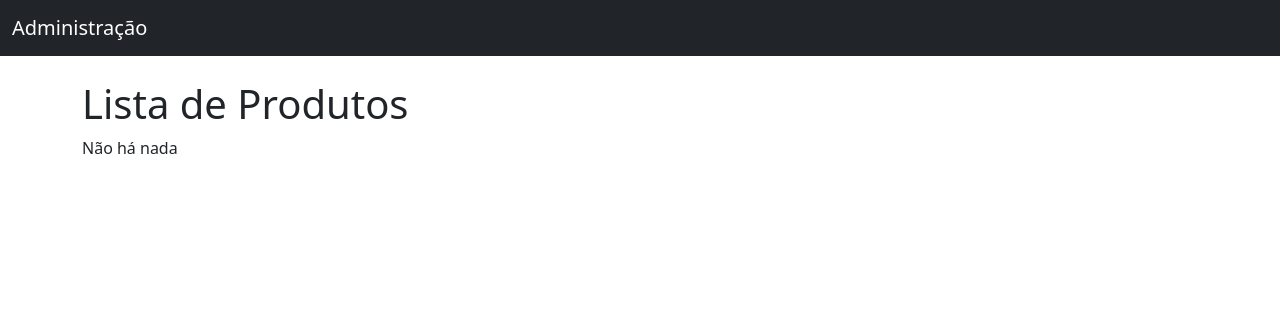
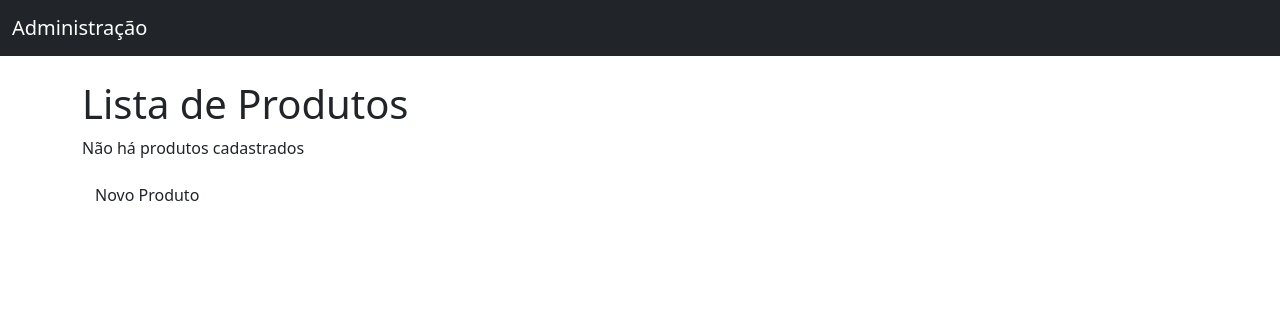
Before and after one commit to svGabreu/TrabalhoP2_BackEnd, a Django app: page / in a window 1280 px wide. Shown: the top 316 px of the page. Run offline with Django 5.2, Linux system fonts and the light colour scheme.

Commit message:
alterações 4/11

```diff
--- a/ecommerce/templates/ecommerce/ecommerce_list.html
+++ b/ecommerce/templates/ecommerce/ecommerce_list.html
@@ -16,7 +16,7 @@
     <main class="container">
         <h1>Lista de Produtos</h1>
 
-            {% if ecommerce %}
+        {% if ecommerce_list %}
                 <table class="table">
                     <thead>
                         <tr>
@@ -30,7 +30,7 @@
                         </tr>
                     </thead>
                     <tbody>
-                        {% for Produto in ecommerce %}
+                        {% for produto in ecommerce_list %}
                             <tr>
                                 <th scope="row">{{Produto.id}}</th>
                                 <td>{{Produto.nome}}</td>
@@ -39,20 +39,21 @@
                                 <td>{{Produto.categoria}}</td>
                                 <td>{{Produto.created_at}}</td>
                                 <td>
-                                    <a href="#" class"btn btn-primary btn-sm">Editar</a>
-                                    <a href="#" class"btn btn-danger btn-sm">Excluir</a>
+                                    <a href="{% url 'update_produto'%}" class"btn btn-primary btn-sm">Editar</a>
+                                    <a href="{% url 'produto_delete' %}" class"btn btn-danger btn-sm">Excluir</a>
                                 </td>
                             </tr>
                         {% endfor %}
                     </tbody>
                 </table>
-            {% else %}
-                <p>Não há nada</p>
-            {% endif %}
+        {% else %}
+            <p> Não há produtos cadastrados</p>
+        {% endif %}
 
+        <a href="{% url 'criar_produto'%}" class=btn btn-primary> Novo Produto </a>
 
     </main>
 
     <script src="https://cdn.jsdelivr.net/npm/bootstrap@5.3.3/dist/js/bootstrap.bundle.min.js" integrity="sha384-YvpcrYf0tY3lHB60NNkmXc5s9fDVZLESaAA55NDzOxhy9GkcIdslK1eN7N6jIeHz" crossorigin="anonymous"></script>
-  </body>
+  </body>
 </html>
--- a/ecommerce/views.py
+++ b/ecommerce/views.py
@@ -13,22 +13,24 @@ def ecommerce_list(request):
 
 class CriarCategoria(CreateView):
     model = Categoria
-    fields = ["nome_categoria","descricao_categoria"]
-    success_url = reverse_lazy("ecommerce_list")
+    fields = ["nome","descricao"]
+    success_url = reverse_lazy("criar_categoria")
 
 class CriarProduto(CreateView):
     model = Produto
-    fields = ["nome_produto","descricao_produto","preco","categoria","created_at"]
-    success_url = reverse_lazy("ecommerce_list")
+    fields = ["nome","descricao","preco","categoria","created_at"]
+    success_url = reverse_lazy("criar_produto")
 
 class UpdateProduto(UpdateView):
     model = Produto
-    fields = ["nome_produto","descricao_produto","preco","categoria"]
-    success_url = reverse_lazy("ecommerce_list")
+    fields = ["nome","descricao","preco","categoria"]
+    success_url = reverse_lazy("update_produto")
 
 class ProdutoListView(ListView):
     model = Produto
+    success_url = reverse_lazy("produto_list")
+
 
 class ProdutoDeleteView(DeleteView):
     model = Produto
-    success_url = reverse_lazy("ecommerce_list")
+    success_url = reverse_lazy("produto_list")
--- a/setup/urls.py
+++ b/setup/urls.py
@@ -6,10 +6,10 @@ from ecommerce.views import CriarCategoria, CriarProduto, UpdateProduto, Produto
 urlpatterns = [
     path('admin/', admin.site.urls),
     path("", ecommerce_list),
-    path("",ProdutoListView.as_view()),
-    path("create",CriarCategoria.as_view()),
-    path("create",CriarProduto.as_view()),
-    path("update",UpdateProduto.as_view()),
-    path("delete",ProdutoDeleteView.as_view()),
+    path("",ProdutoListView.as_view(), name="produto_list"),
+    path("create",CriarCategoria.as_view(), name="criar_categoria"),
+    path("create",CriarProduto.as_view(),name="criar_produto"),
+    path("update/<int:pk>",UpdateProduto.as_view(),name="update_produto"),
+    path("delete",ProdutoDeleteView.as_view(),name="produto_delete"),
 
 ]
```
Also changed, not shown: ecommerce/models.py (+7 -7 lines), ecommerce/templates/ecommerce/ecommerce_form.html (+28 -0 lines).
